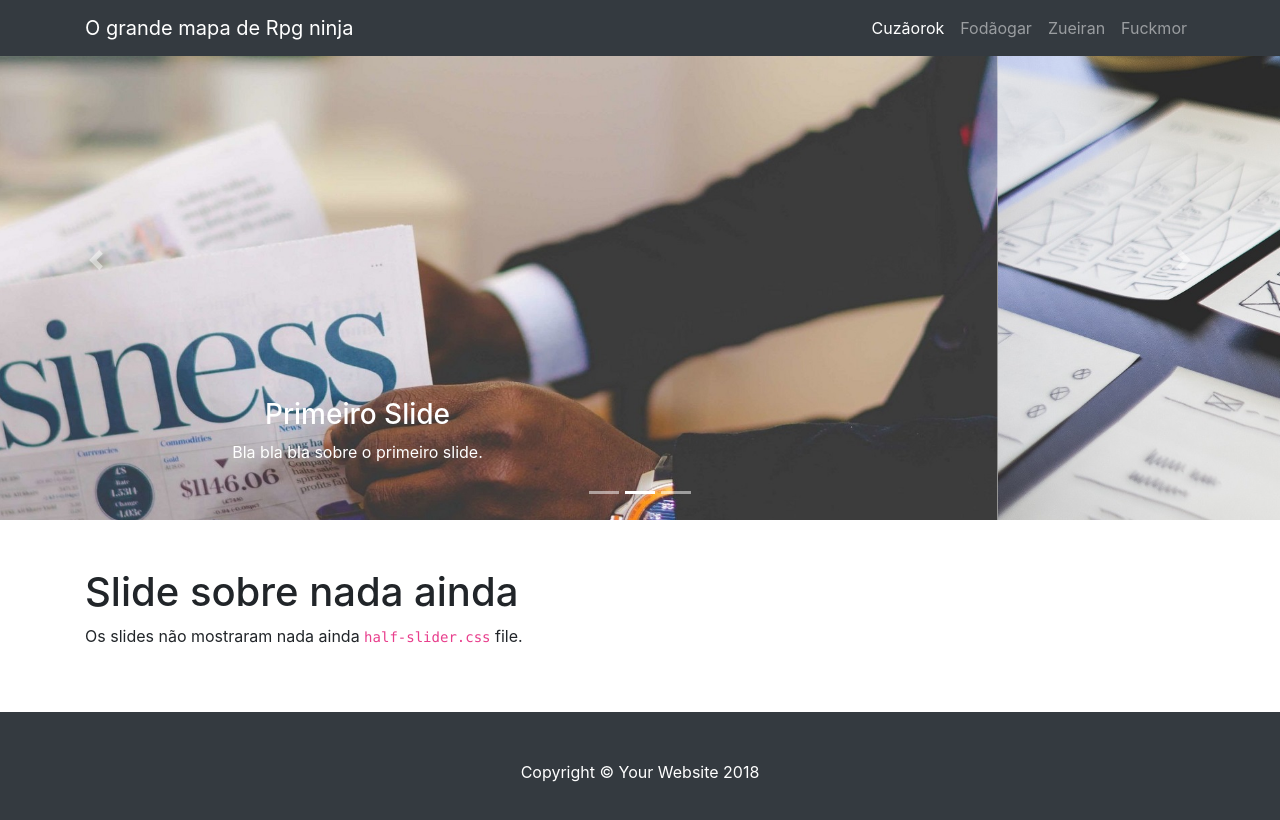
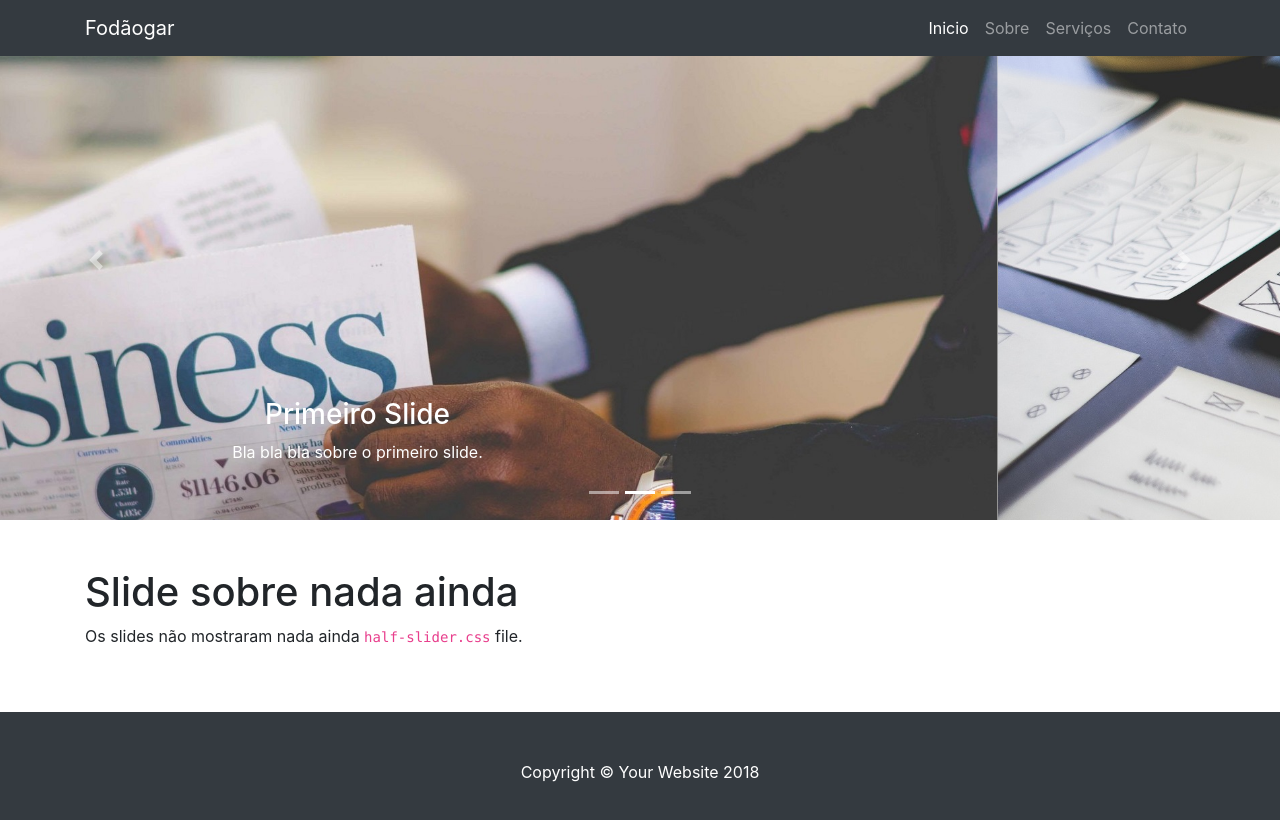
Before and after one commit to breno00/trabalho, a website: page index.html in a window 1280 px wide. Drawn offline with Linux system fonts and the light colour scheme.

Commit message:
Revert "v1.3"
This reverts commit 3294ab76d522d0523ed32b98048d95959dc022fe.

```diff
--- a/index.html
+++ b/index.html
@@ -8,7 +8,7 @@
     <meta name="description" content="">
     <meta name="author" content="">
 
-    <title>O grande mapa de Rpg ninja</title>
+    <title>Empresa de Fodãogar.</title>
 
     <!-- Bootstrap core CSS -->
     <link href="vendor/bootstrap/css/bootstrap.min.css" rel="stylesheet">
@@ -23,25 +23,25 @@
     <!-- Navigation -->
     <nav class="navbar navbar-expand-lg navbar-dark bg-dark fixed-top">
       <div class="container">
-        <a class="navbar-brand" href="#">O grande mapa de Rpg ninja</a>
+        <a class="navbar-brand" href="#">Fodãogar</a>
         <button class="navbar-toggler" type="button" data-toggle="collapse" data-target="#navbarResponsive" aria-controls="navbarResponsive" aria-expanded="false" aria-label="Toggle navigation">
           <span class="navbar-toggler-icon"></span>
         </button>
         <div class="collapse navbar-collapse" id="navbarResponsive">
           <ul class="navbar-nav ml-auto">
             <li class="nav-item active">
-              <a class="nav-link" href="#">Cuzãorok
+              <a class="nav-link" href="#">Inicio
                 <span class="sr-only">(current)</span>
               </a>
             </li>
             <li class="nav-item">
-              <a class="nav-link" href="#">Fodãogar</a>
+              <a class="nav-link" href="#">Sobre</a>
             </li>
             <li class="nav-item">
-              <a class="nav-link" href="#">Zueiran</a>
+              <a class="nav-link" href="#">Serviços</a>
             </li>
             <li class="nav-item">
-              <a class="nav-link" href="#">Fuckmor</a>
+              <a class="nav-link" href="#">Contato</a>
             </li>
           </ul>
         </div>
```
